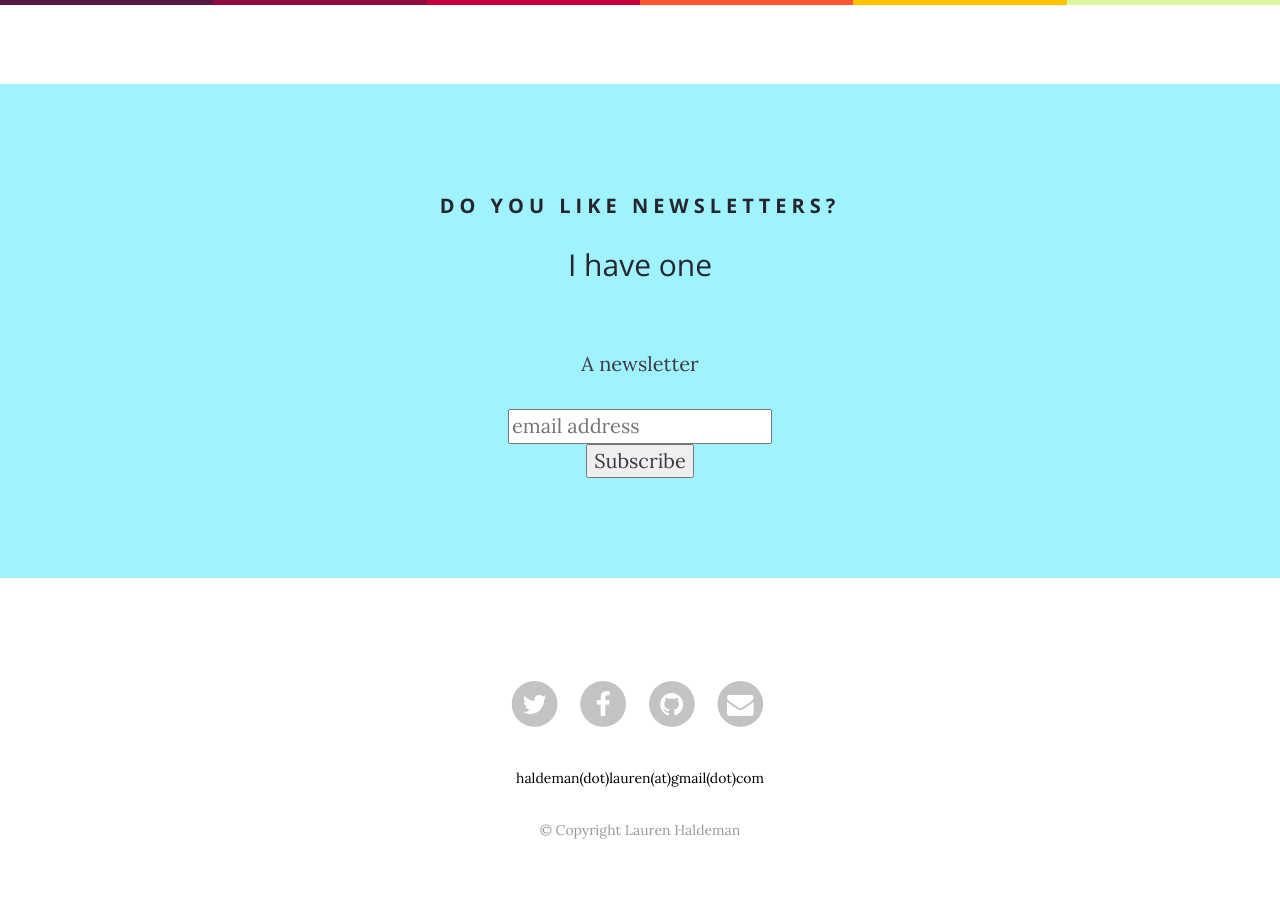
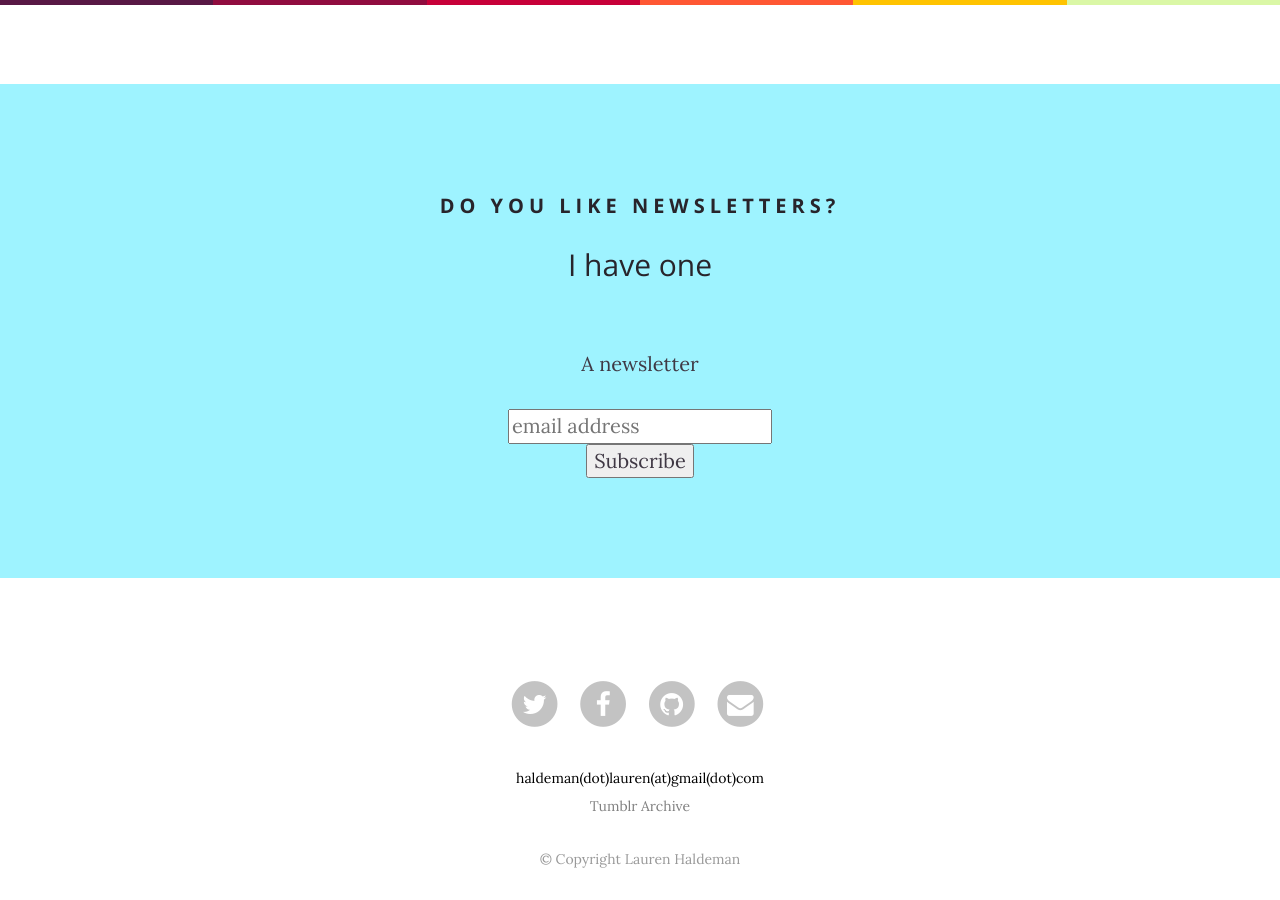
Before and after one commit to laurenhaldeman/laurenhaldeman.github.io, a Jekyll site: the page built from calenday-is-a-book.html, in a window 1280 px wide and 900 px high, scrolled down 665 px. Built offline with Jekyll 4.4.1, drawn with Linux system fonts in a browser that asks for light colours; nearby versions of some CDN libraries; some web fonts are replaced; comment, search, counter and statistics services are not loaded; before the commit the page ends 1536 px from its top, so only the background shows below that.

Commit message:
Update footer.html

```diff
--- a/_includes/footer.html
+++ b/_includes/footer.html
@@ -66,6 +66,7 @@
   </ul>
 
 <a style="font-size: 14px;" href="mailto:haldeman.lauren@gmail.com">haldeman(dot)lauren(at)gmail(dot)com</a><br>
+	<a style="font-size: 14px; color: grey;" href="https://laurenhaldeman.tumblr.com">Tumblr Archive</a>
   <p style="font-size: 14px;">&copy; Copyright Lauren Haldeman</p>
 </div>
 
```
